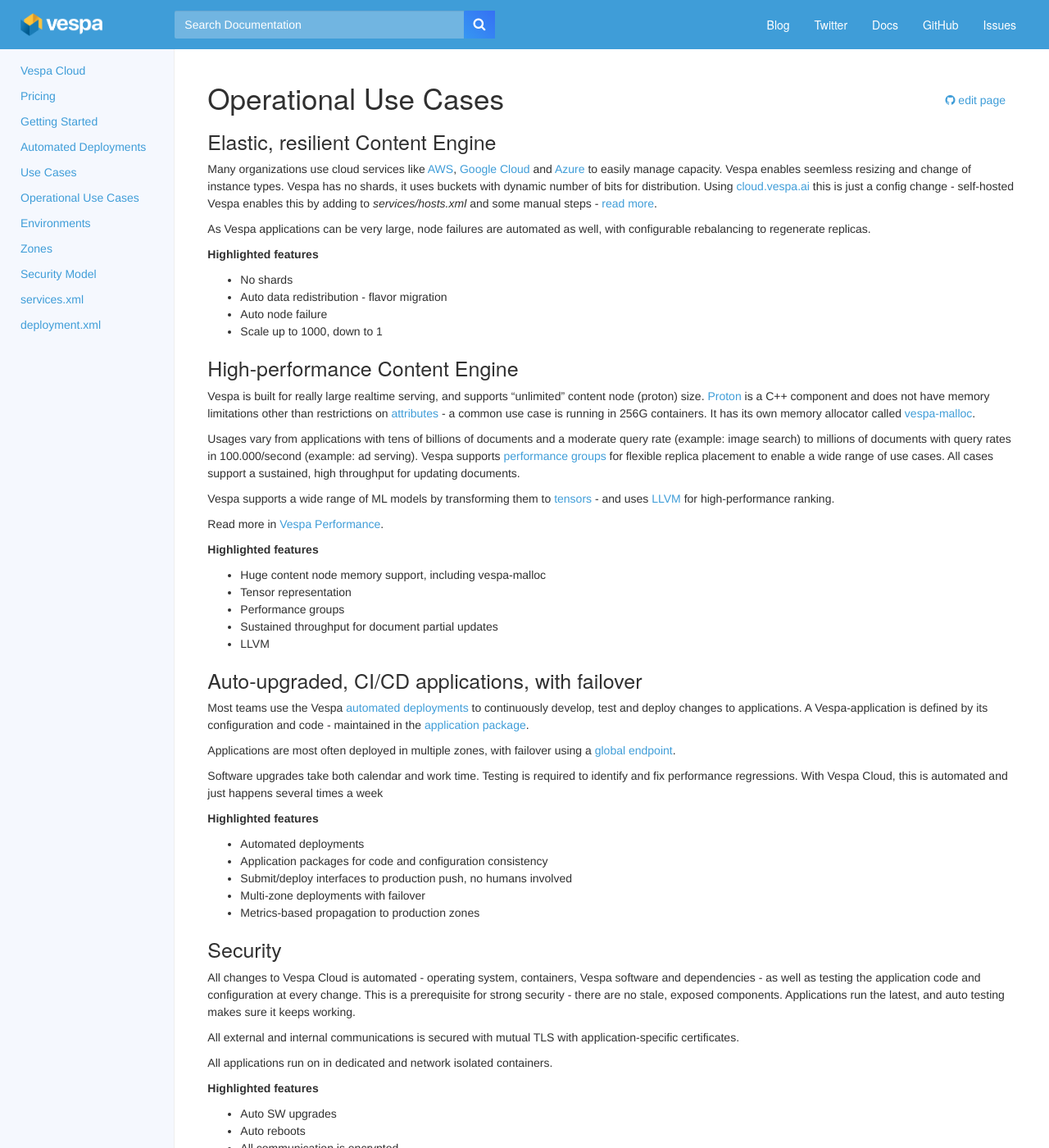
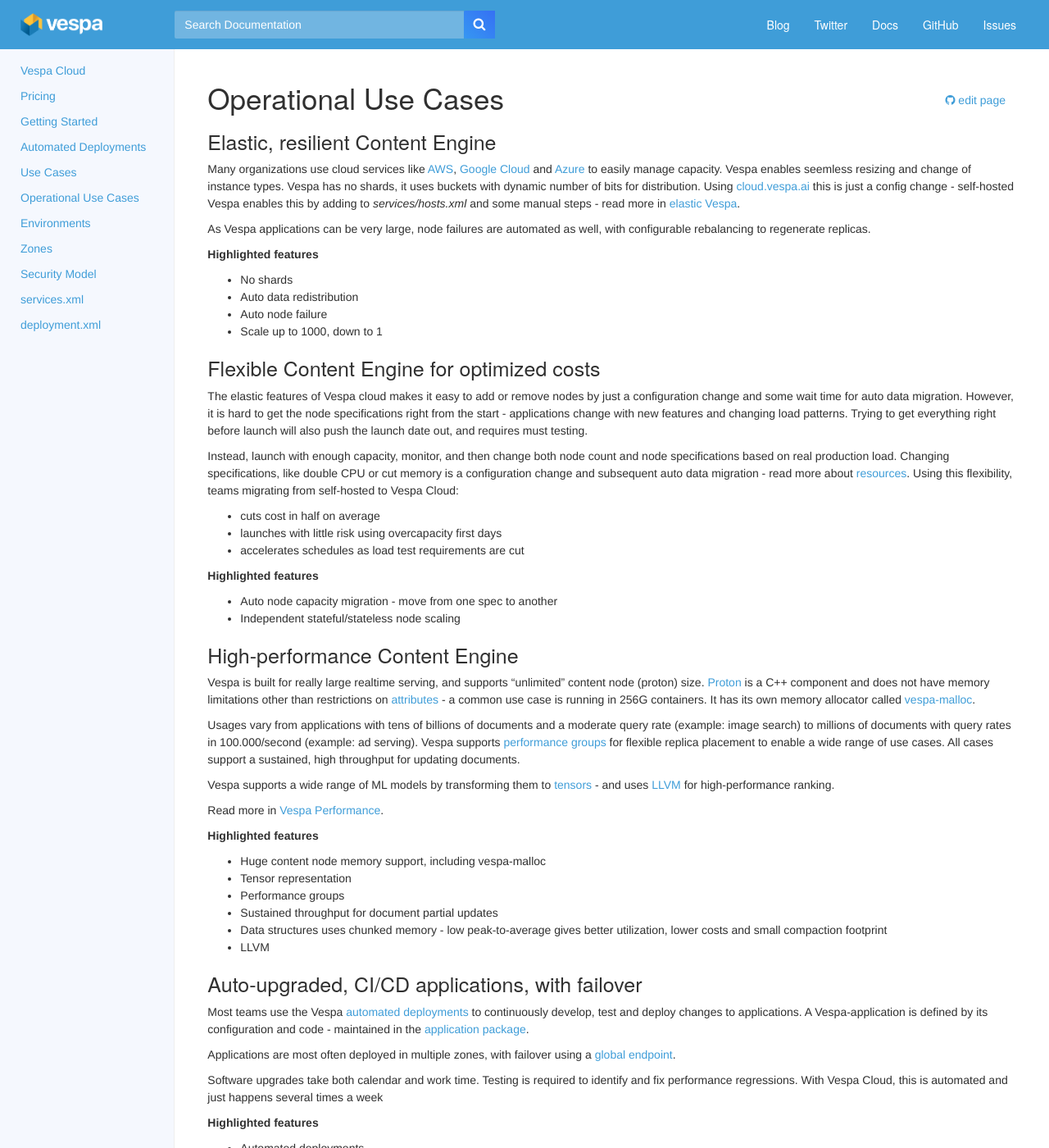
Before and after one commit to vespa-engine/cloud, a Jekyll site: the page built from ops-use-cases.md, in a window 1280 px wide and 1400 px high. Shown: the whole window at 82% size. Built offline with Jekyll 4.4.1, drawn with Linux system fonts in a browser that asks for light colours.

Commit message:
details on using resources

```diff
--- a/ops-use-cases.md
+++ b/ops-use-cases.md
@@ -11,16 +11,36 @@ Vespa enables seemless resizing and change of instance types.
 Vespa has no shards, it uses buckets with dynamic number of bits for distribution.
 Using [cloud.vespa.ai](/) this is just a config change -
 self-hosted Vespa enables this by adding to _services/hosts.xml_ and some manual steps -
-[read more](https://docs.vespa.ai/documentation/elastic-vespa.html).
+read more in [elastic Vespa](https://docs.vespa.ai/documentation/elastic-vespa.html).
 
 As Vespa applications can be very large, node failures are automated as well,
 with configurable rebalancing to regenerate replicas.
 
 **Highlighted features**
 * No shards
-* Auto data redistribution - flavor migration
+* Auto data redistribution
 * Auto node failure
 * Scale up to 1000, down to 1
+
+
+## Flexible Content Engine for optimized costs
+The elastic features of Vespa cloud makes it easy to add or remove nodes by just a configuration change and some wait time for auto data migration.
+However, it is hard to get the node specifications right from the start -
+applications change with new features and changing load patterns.
+Trying to get everything right before launch will also push the launch date out,
+and requires must testing.
+
+Instead, launch with enough capacity, monitor, and then change both node count and node specifications
+based on real production load.
+Changing specifications, like double CPU or cut memory is a configuration change and subsequent auto data migration - read more about [resources](/reference/services-hosted#resources).
+Using this flexibility, teams migrating from self-hosted to Vespa Cloud:
+* cuts cost in half on average
+* launches with little risk using overcapacity first days
+* accelerates schedules as load test requirements are cut
+
+**Highlighted features**
+* Auto node capacity migration - move from one spec to another
+* Independent stateful/stateless node scaling
 
 
 ## High-performance Content Engine
@@ -45,6 +65,7 @@ Read more in [Vespa Performance](https://docs.vespa.ai/documentation/performance
 * Tensor representation
 * Performance groups
 * Sustained throughput for document partial updates
+* Data structures uses chunked memory - low peak-to-average gives better utilization, lower costs and small compaction footprint
 * LLVM
 
 
```
Also changed, not shown: reference/services-hosted.html (+10 -4 lines).
